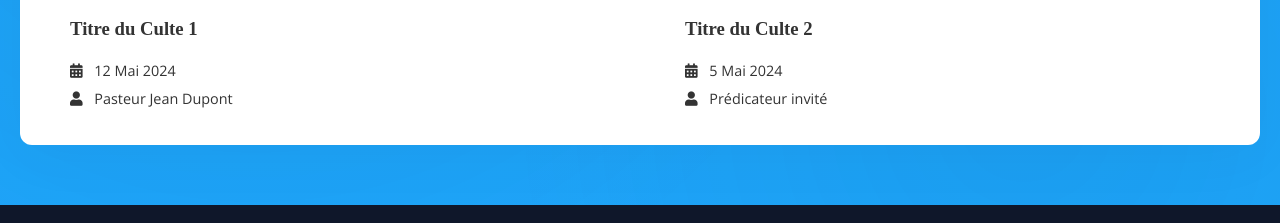
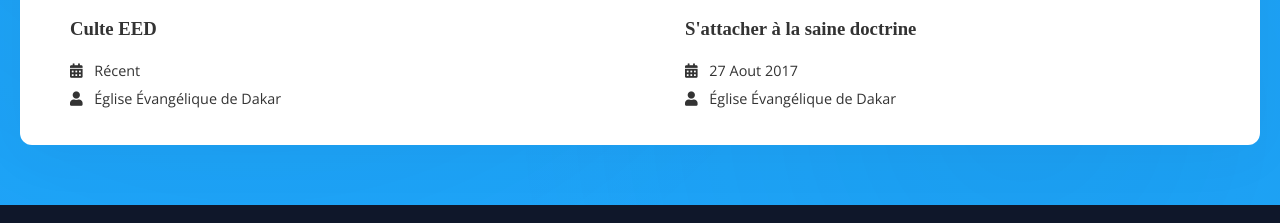
Before and after one commit to abmcompanysn-dot/EED, a website: page live.html in a window 1280 px wide. Shown: the part 1278-1501 px from the top of the page. Drawn offline with nearby package versions, Linux system fonts and the light colour scheme.

Commit message:
Message clair sur les modifications

```diff
--- a/live.html
+++ b/live.html
@@ -161,7 +161,7 @@
                     <!-- ================================================================== -->
                     <!-- MODIFICATION : CULTE EN DIRECT                                     -->
                     <!-- Remplacez "VOTRE_ID_VIDEO_YOUTUBE" par l'ID de votre direct YouTube -->
-                    <iframe src="https://www.youtube.com/embed/VOTRE_ID_VIDEO_YOUTUBE?autoplay=1" title="YouTube video player" frameborder="0" allow="accelerometer; autoplay; clipboard-write; encrypted-media; gyroscope; picture-in-picture" allowfullscreen></iframe>
+                    <iframe src="https://www.youtube.com/embed/10zdulL9VKk?autoplay=1" title="culte 27 aout 2017 - S'attacher à la saine doctrine" frameborder="0" allow="accelerometer; autoplay; clipboard-write; encrypted-media; gyroscope; picture-in-picture; web-share" referrerpolicy="strict-origin-when-cross-origin" allowfullscreen></iframe>
                     <!-- ================================================================== -->
                 </div>
             </div>
@@ -178,15 +178,15 @@
                 <!-- Vous pouvez copier/coller ce bloc pour ajouter plus de vidéos.    -->
                 <div class="card video-archive-card">
                     <!-- 1. Remplacez "VIDEO_ID_1" par l'ID de votre vidéo YouTube -->
-                    <a href="https://www.youtube.com/watch?v=VIDEO_ID_1" target="_blank" rel="noopener noreferrer">
+                    <a href="https://www.youtube.com/watch?v=biPlD986tGE" target="_blank" rel="noopener noreferrer">
                         <!-- L'image miniature se mettra à jour automatiquement -->
-                        <img src="https://img.youtube.com/vi/VIDEO_ID_1/hqdefault.jpg" alt="Miniature du culte du 12 Mai 2024">
+                        <img src="https://img.youtube.com/vi/biPlD986tGE/hqdefault.jpg" alt="Miniature du culte">
                     </a>
                     <!-- 2. Changez le titre, la date et le nom du prédicateur -->
-                    <h3>Titre du Culte 1</h3>
+                    <h3>Culte EED</h3>
                     <div class="video-info">
-                        <p><i class="fas fa-calendar-alt"></i> 12 Mai 2024</p>
-                        <p><i class="fas fa-user"></i> Pasteur Jean Dupont</p>
+                        <p><i class="fas fa-calendar-alt"></i> Récent</p>
+                        <p><i class="fas fa-user"></i> Église Évangélique de Dakar</p>
                     </div>
                 </div>
                 <!-- ================================================================== -->
@@ -195,14 +195,14 @@
                 <!-- MODIFICATION : CARTE VIDÉO REPLAY (Exemple 2)                    -->
                 <div class="card video-archive-card">
                     <!-- 1. Remplacez "VIDEO_ID_2" par l'ID de votre vidéo YouTube -->
-                    <a href="https://www.youtube.com/watch?v=VIDEO_ID_2" target="_blank" rel="noopener noreferrer">
-                        <img src="https://img.youtube.com/vi/VIDEO_ID_2/hqdefault.jpg" alt="Miniature du culte du 5 Mai 2024">
+                    <a href="https://www.youtube.com/watch?v=10zdulL9VKk" target="_blank" rel="noopener noreferrer">
+                        <img src="https://img.youtube.com/vi/10zdulL9VKk/hqdefault.jpg" alt="Miniature du culte du 27 Aout 2017">
                     </a>
                     <!-- 2. Changez le titre, la date et le nom du prédicateur -->
-                    <h3>Titre du Culte 2</h3>
+                    <h3>S'attacher à la saine doctrine</h3>
                     <div class="video-info">
-                        <p><i class="fas fa-calendar-alt"></i> 5 Mai 2024</p>
-                        <p><i class="fas fa-user"></i> Prédicateur invité</p>
+                        <p><i class="fas fa-calendar-alt"></i> 27 Aout 2017</p>
+                        <p><i class="fas fa-user"></i> Église Évangélique de Dakar</p>
                     </div>
                 </div>
                 <!-- ================================================================== -->
```
